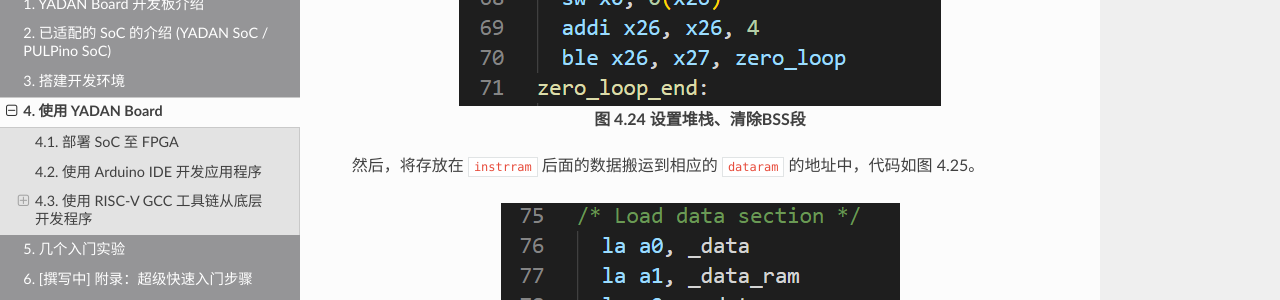
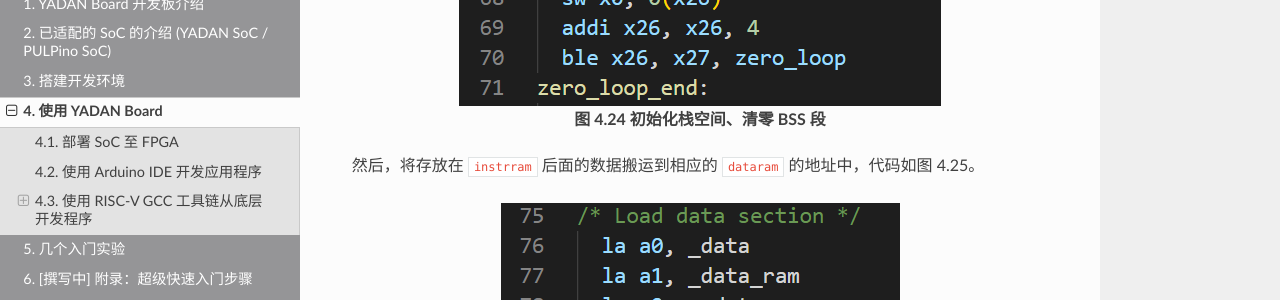
Before and after one commit to CSY-tvgo/YADAN-Docs, a Sphinx documentation site: the page built from docs/source/chap4.md, in a window 1280 px wide and 900 px high, scrolled down 22899 px. Shown: the part 148-448 px from the top of the window. Built offline with Sphinx 7.4.7 and the Read the Docs theme 2.0.0, drawn with Linux system fonts in a browser that asks for light colours; some of the changed text lies outside the part shown.

Commit message:
fix bugs

```diff
--- a/docs/source/chap4.md
+++ b/docs/source/chap4.md
@@ -362,7 +362,7 @@
 在程序正式开始时，会先将 32 个寄存器和 `mtvec` 寄存器清零，然后初始化栈空间，再清零 BSS 段。代码如图 4.24。
 
 **<center>![图 4.24 初始化栈空间、清零 BSS 段](imgs/img_04_26.png)
-图 4.24 设置堆栈、清除BSS段</center>**
+图 4.24 初始化栈空间、清零 BSS 段</center>**
 
 然后，将存放在 `instrram` 后面的数据搬运到相应的 `dataram` 的地址中，代码如图 4.25。
 
@@ -388,7 +388,7 @@
 
 这段代码里第 111 行的 `store_regs` 是进入中断之后的保存断点保护现场，要用到压栈操作，但是我们的 SoC 并没有设计硬件的压栈和弹栈操作，所以这些操作需要通过软件实现。保护现场并关中断后，将会跳转到 `ISR_I2C`，这个函数可以使用 C 语言编写，只要在 C 文件中编写如图 4.29 所示的代码，就可以让程序链接起来。
 
-**<center>![图 4.29 C 文件中的 ISR_I2C() 函数](imgs/img_04_31.png)
-图 4.29 C 文件中的 ISR_I2C() 函数</center>**
+**<center>![图 4.29 C 文件中的 `ISR_I2C()` 函数](imgs/img_04_31.png)
+图 4.29 C 文件中的 `ISR_I2C()` 函数</center>**
 
 需要使用 I²C 中断时，只需要编写 `ISR_I2C()` 函数的实体就可以了，函数运行完成后，CPU 会恢复现场恢复断点，再重新打开中断，然后程序会回到断点继续执行。
```
